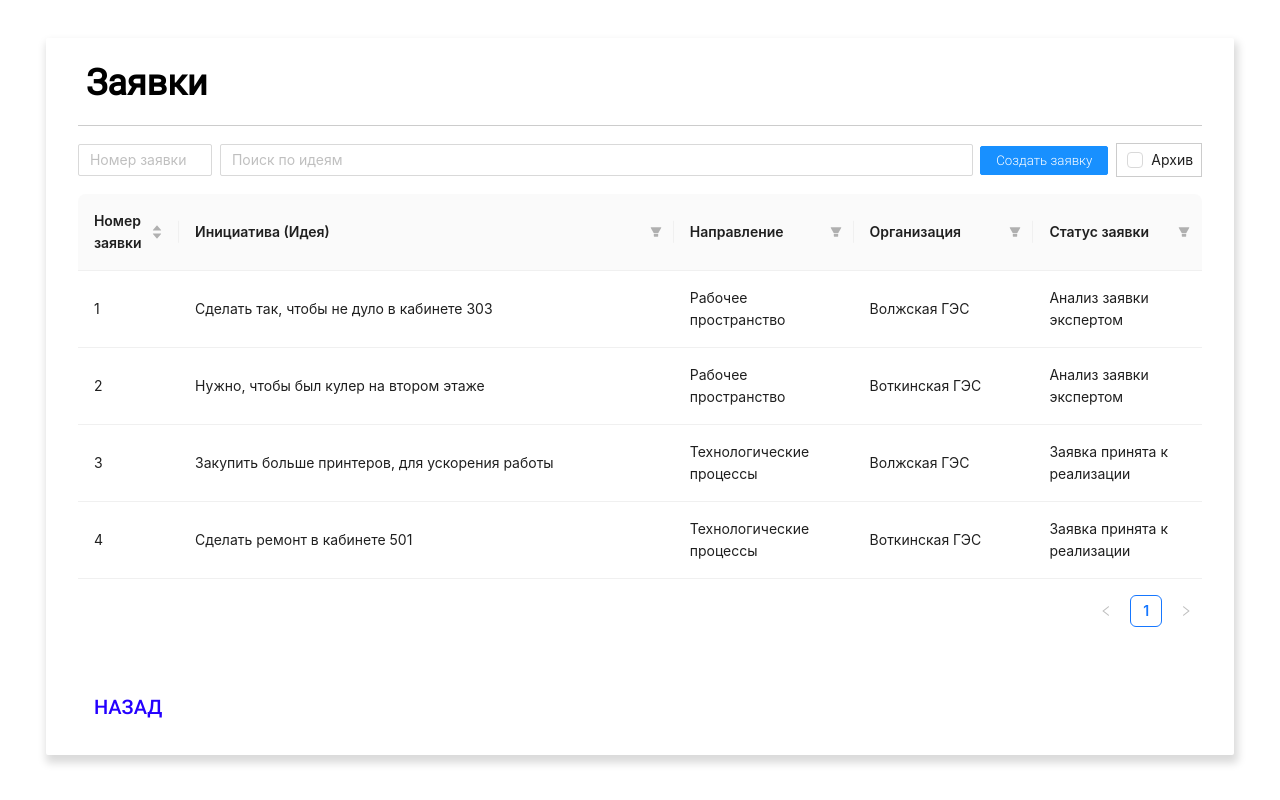
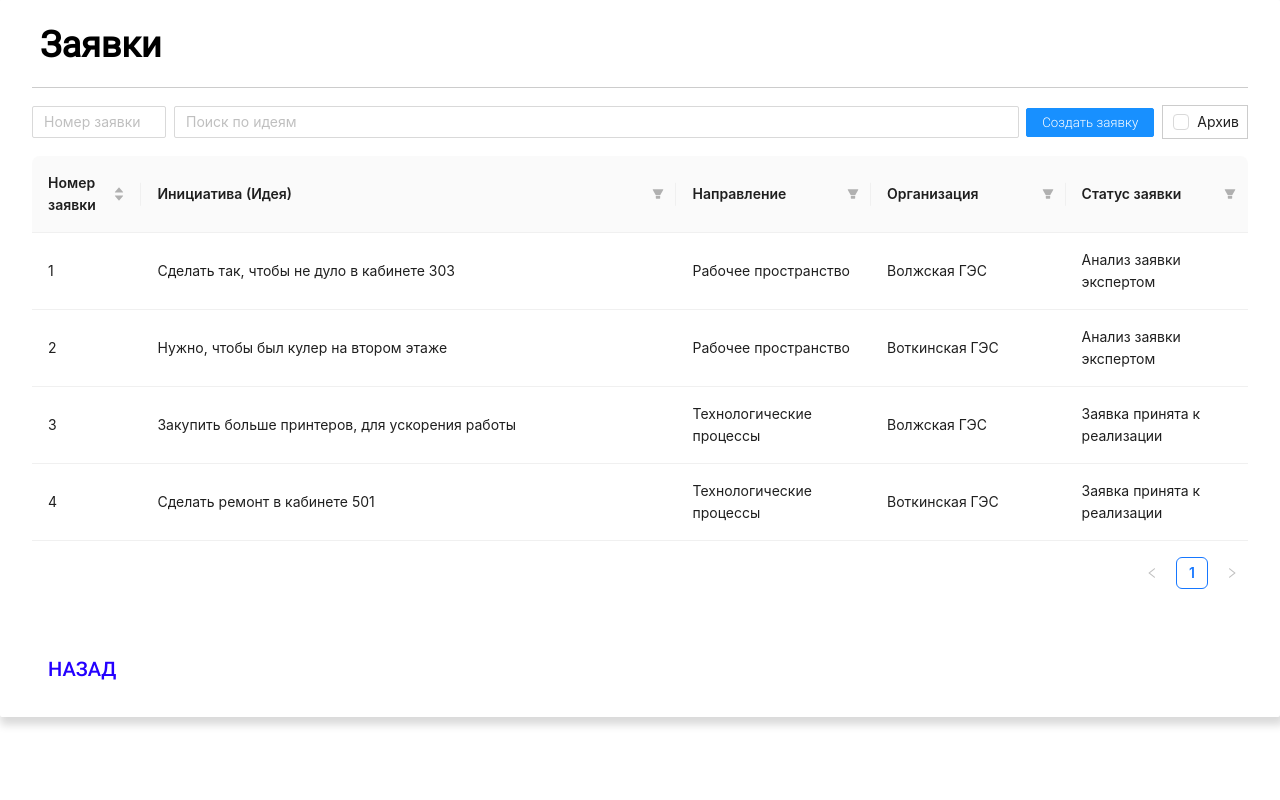
Before and after one commit to Fiwer9/open-ideas-frontend, a Next.js app: page /queries in a window 1280 px wide. Built offline with nearby package versions, Linux system fonts and the light colour scheme.

Commit message:
margin hotfix

```diff
--- a/components/AuthComponents/styles/CodeConfirmation.module.scss
+++ b/components/AuthComponents/styles/CodeConfirmation.module.scss
@@ -57,8 +57,4 @@
       padding: 16px 8px;
     }
   }
-
-  @media (max-width: 320px) {
-    padding: 8px;
-  }
 }
--- a/components/AuthComponents/styles/LogIn.module.scss
+++ b/components/AuthComponents/styles/LogIn.module.scss
@@ -38,8 +38,4 @@
       padding: 16px 8px;
     }
   }
-
-  @media (max-width: 320px) {
-    padding: 8px;
-  }
 }
--- a/components/QueryComponents/styles/CreateQuery.module.scss
+++ b/components/QueryComponents/styles/CreateQuery.module.scss
@@ -1,7 +1,6 @@
 @import "../../../styles/variable.scss";
 
 .container {
-  padding: 16px 0;
   @extend %container;
 
   .form {
--- a/components/QueryComponents/styles/QueryList.module.scss
+++ b/components/QueryComponents/styles/QueryList.module.scss
@@ -5,9 +5,6 @@
   justify-content: center;
   height: 100%;
   flex-direction: column;
-  margin-left: 3%;
-  margin-right: 3%;
-  margin-top: 3%;
   padding: {
     left: 32px;
     right: 32px;
--- a/pages/_document.tsx
+++ b/pages/_document.tsx
@@ -4,7 +4,7 @@ export default function Document() {
   return (
     <Html lang="en">
       <Head />
-      <body>
+      <body style={{margin: 0}}>
         <Main />
         <NextScript />
       </body>
--- a/styles/variable.scss
+++ b/styles/variable.scss
@@ -18,7 +18,7 @@ $color-pink: #FF185D;
   top: 0;
   left: 0;
   overflow: auto;
-  padding: 8px;
+  margin: 0;
 }
 
 %form {
```
